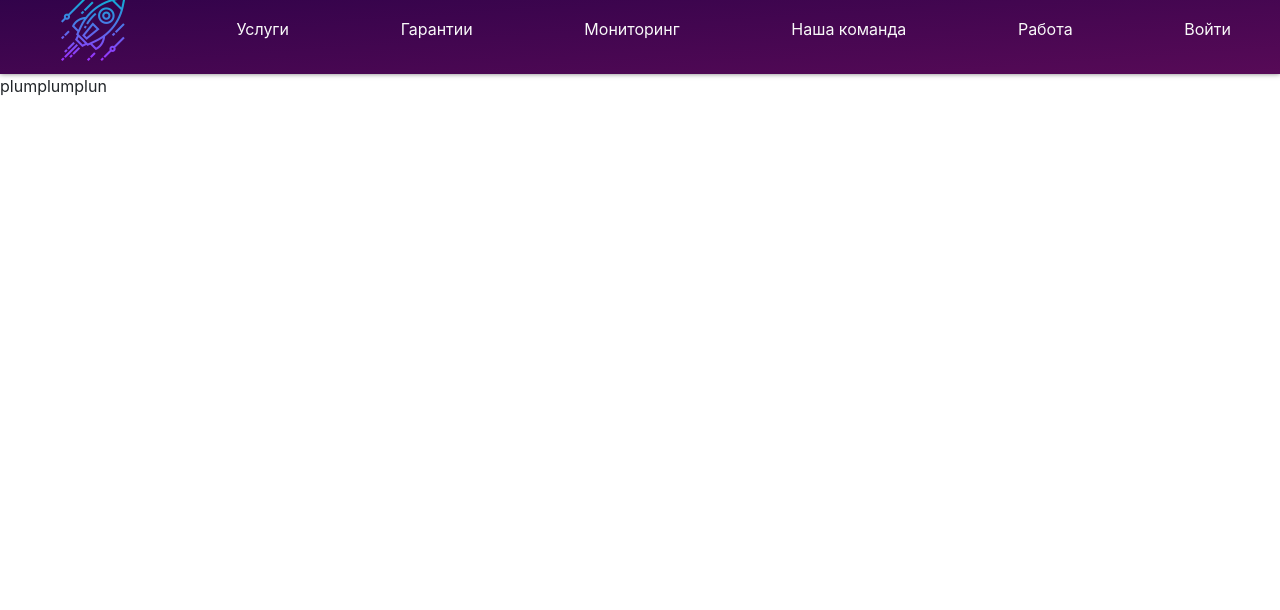
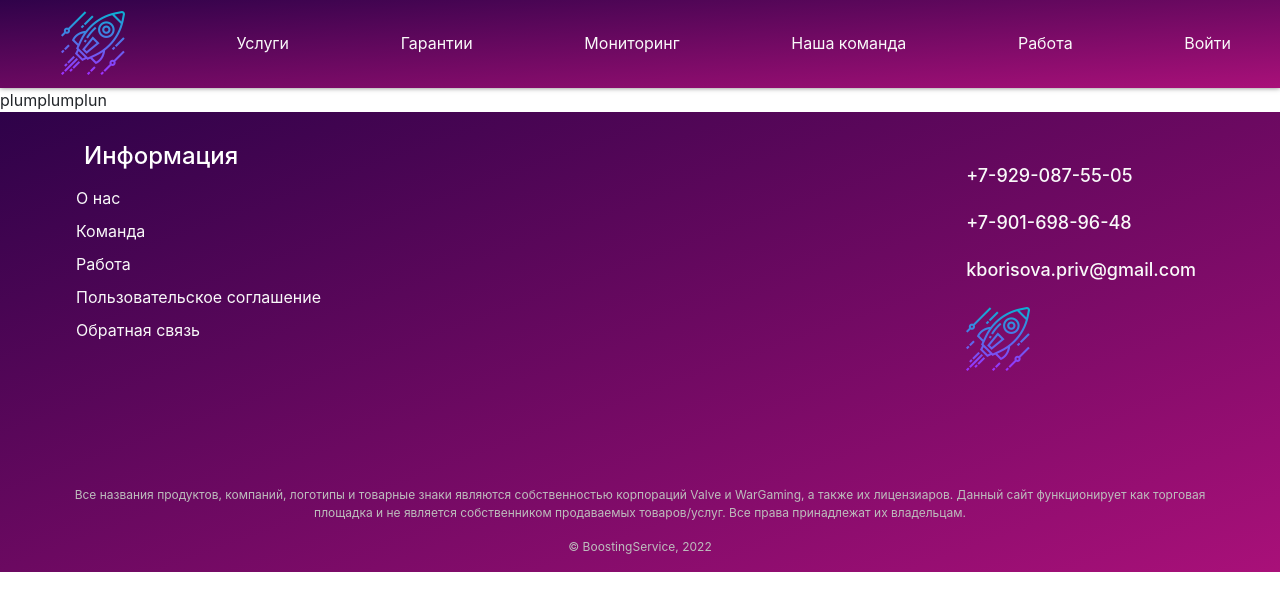
Before and after one commit to gggchaseggg/TP-KP-PRI-120-BoostingService, a React (Create React App) app in the folder client-app/: page / in a window 1280 px wide. Shown: the top 610 px of the page. Built offline with nearby package versions, Linux system fonts and the light colour scheme.

Commit message:
microchanges

```diff
--- a/client-app/src/App.tsx
+++ b/client-app/src/App.tsx
@@ -3,7 +3,8 @@ import Main from "./pages/Main/Main";
 import NotFound from "./pages/NotFound/NotFound";
 import Layout from "./component/Layout/Layout";
 import PATHS from "./data/paths";
-import {BrowserRouter as Router, Routes, Route} from "react-router-dom";
+import { BrowserRouter as Router, Routes, Route } from "react-router-dom";
+import ScrollToTop from "./util/ScrollToTop";
 
 import './App.css';
 
@@ -11,6 +12,7 @@ export default function App() {
     return (
         <>
             <Router>
+                <ScrollToTop />
                 <Routes>
                     <Route path={PATHS.MAIN} element={<Layout />}>
                         <Route path="" element={<Main />} />
--- a/client-app/src/component/Layout/Header/Header.module.scss
+++ b/client-app/src/component/Layout/Header/Header.module.scss
@@ -2,9 +2,9 @@
     width: 100%;
     height: 90px;
     box-shadow: 0px 0px 5px rgba(0, 0, 0, 0.5);
-    background: linear-gradient(to top left, #570A57, #2E0249);
+    background: linear-gradient(to top left, #A91079, #2E0249);
     text-decoration: none;
-    margin-top:-16px;
+    margin-top: -2px;
 }
 
 nav.navigation {
--- a/client-app/src/component/Layout/Layout.tsx
+++ b/client-app/src/component/Layout/Layout.tsx
@@ -12,6 +12,10 @@ const Layout: React.FC = () => {
       <main>
         <Outlet />
       </main>
+      <footer>
+         <Footer />
+      </footer>
+
     </>
     );
 };
```
